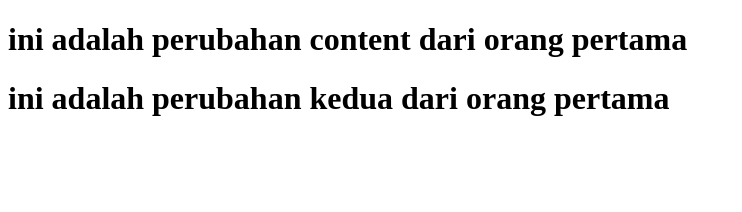
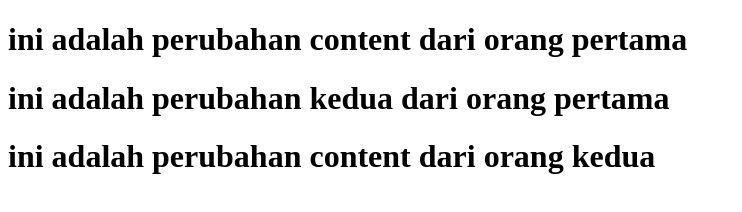
Before and after one commit to Sneheheh/testing-git, a plain HTML site: page index.html in a window 1280 px wide. Shown: the whole page, without its empty margins (0-742 px from the left). Drawn offline with Linux system fonts and the light colour scheme.

Commit message:
commit from second people

```diff
--- a/index.html
+++ b/index.html
@@ -9,5 +9,7 @@
     <h1>ini adalah perubahan content dari orang pertama</h1>
 
     <h1>ini adalah perubahan kedua dari orang pertama</h1>
+
+    <h1>ini adalah perubahan content dari orang kedua</h1>
 </body>
 </html>
```
